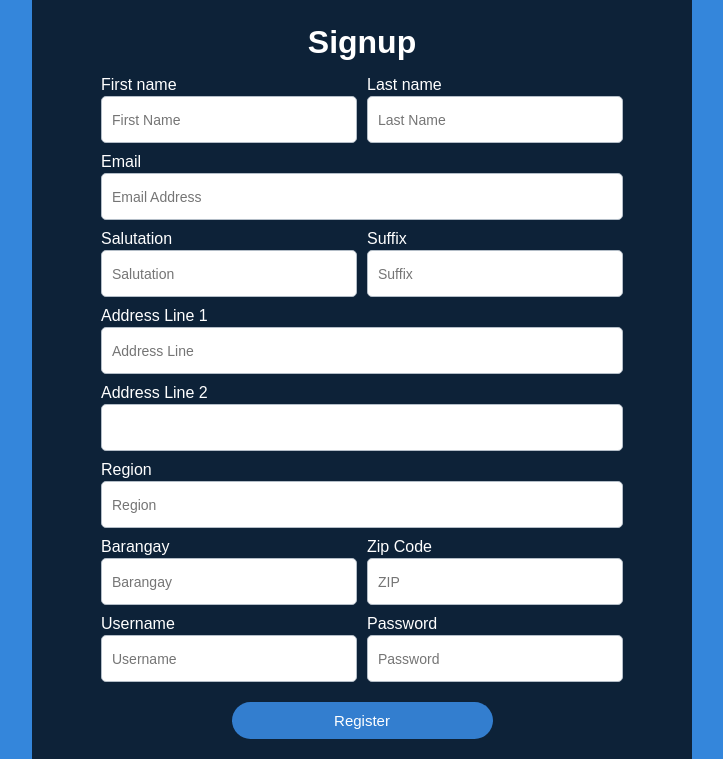
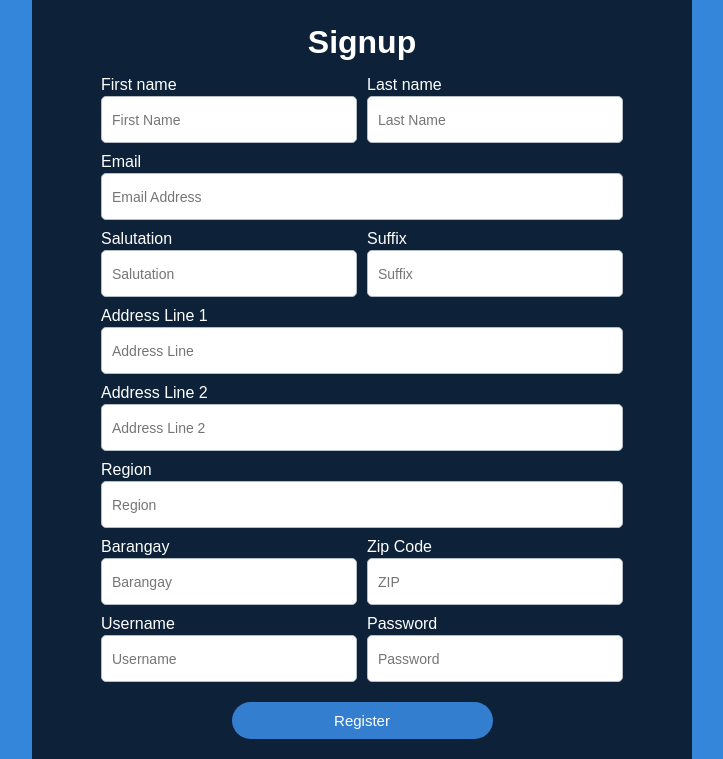
Before and after one commit to Danlgn/BSIS2_Bluebird, a PHP site: page /signup.php in a window 1280 px wide. Shown: the part 41-800 px from the top of the page, without its empty margins (278-1001 px from the left). Run offline with PHP 8.4, Linux system fonts and the light colour scheme.

Commit message:
removed requirement for address line 2

```diff
--- a/signup.php
+++ b/signup.php
@@ -99,7 +99,7 @@
                 </div>
                 <div class="single-input">
                         <label for="addressline2">Address Line 2</label>
-                        <input type="text"id="addressline2"  name="addressline2" placeholder="" required />
+                        <input type="text"id="addressline2"  name="addressline2" placeholder="Address Line 2"/>
                 </div>
                 <div class="single-input">
                         <label for="region">Region</label>
```
